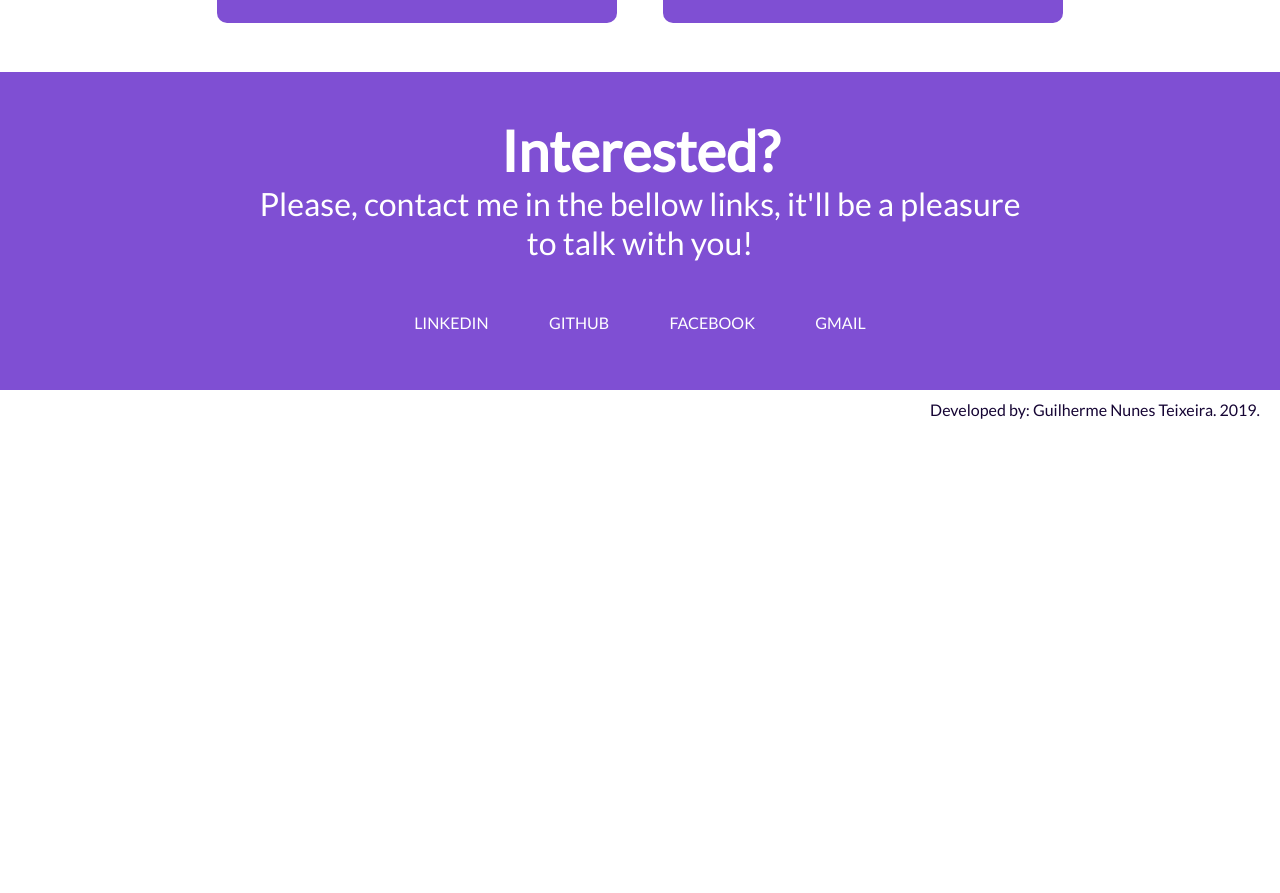
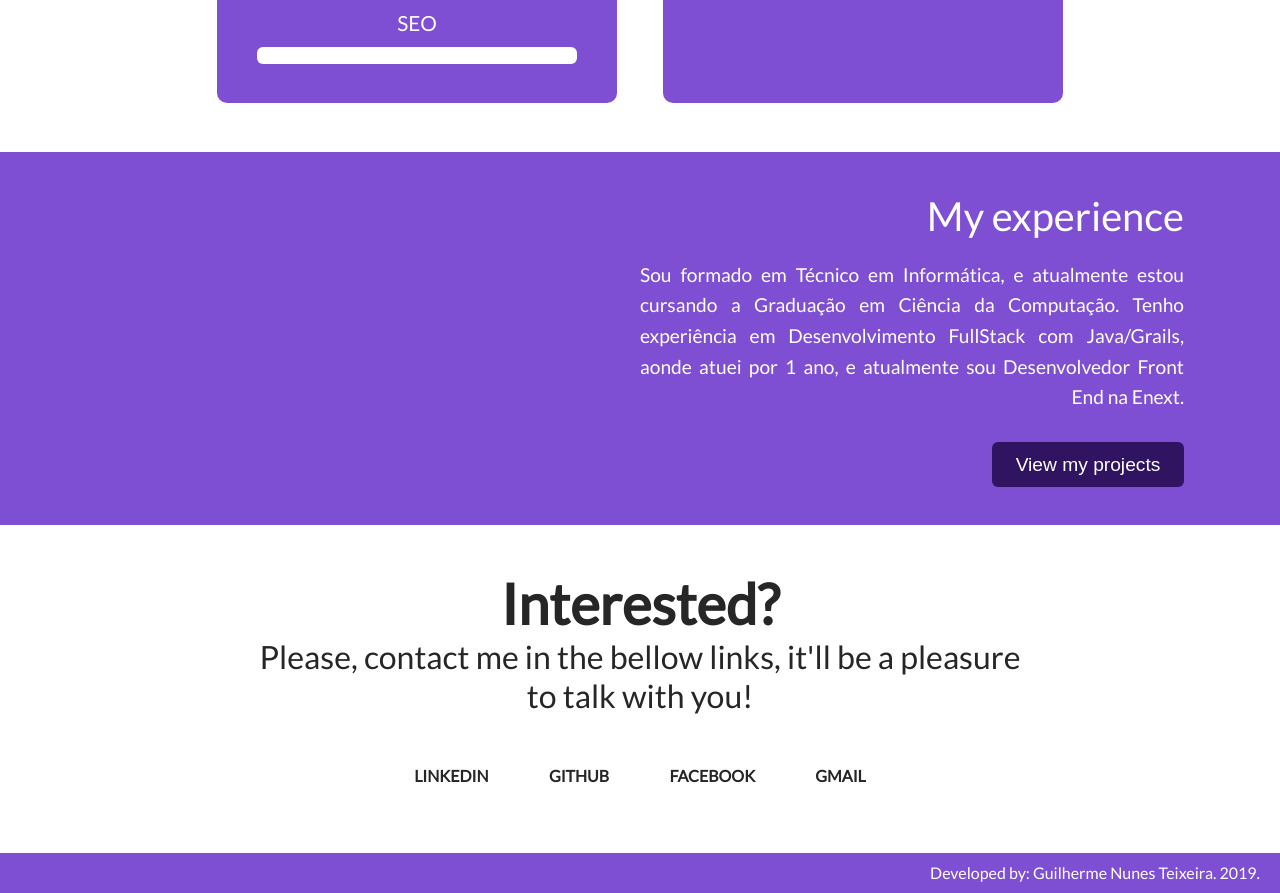
Before and after one commit to gnunesdev/gnunes_port, a plain HTML site: page index.html in a window 1280 px wide. Shown: the part 1431-2324 px from the top of the page. Before the commit the page ends 1861 px from the top, so only its background shows below. Drawn offline with Linux system fonts and the light colour scheme.

Commit message:
add my experience section + little changes

```diff
--- a/css/default.scss
+++ b/css/default.scss
@@ -78,7 +78,7 @@ header{
 .me{
   color: #000;
   text-align: center;
-  height: 70vh;
+  height: 80vh;
   display: flex;
   flex-direction: column;
   justify-content: center;
@@ -92,8 +92,12 @@ header{
   color: #444444;
 }
 
+.container{
+  width: 85%;
+}
+
 .about-me{
-  background-color: rgb(127, 79, 211);;
+  background-color: rgb(127, 79, 211);
 
   h2{
     padding: 1em 0 0 0;
@@ -184,10 +188,55 @@ header{
   border-radius: 6px;
 }
 
+
+.experience{
+  background-color: rgb(127, 79, 211);
+
+  .container{
+    display: flex;
+    flex-direction: column;
+    align-items: flex-end;
+  }
+
+  h2{
+    padding: 1em 0 0 0;
+    font-size: 2.5em;
+  }
+
+  p{
+    padding: 1em 0 1.5em 0;
+    width: 50%;
+    text-align:justify;
+    text-align-last: right;
+    -moz-text-align-last: right;
+    font-size: 1.2em;
+    line-height: 1.6em;
+  }
+
+  button{
+    padding: .6em;
+    font-size: 1.2em;
+    color: white;
+    background-color: rgb(48, 20, 97);
+    border: none;
+    border-radius: 6px;
+    cursor: pointer;
+    transition: all .2s ease;
+    margin-bottom: 2em;
+    width: 10em;
+  }
+
+  button:hover{
+    background-color: #4d2e83;
+  }
+}
+
 .contact{
-  background-color: rgb(127, 79, 211);;
+  background-color: #fff;
   text-align: center;
-  height: auto;
+  min-height: 270px;
+  color: hsl(0, 0%, 15%);
+  padding-bottom: 3.6em;
 }
 
 .contact h1{
@@ -201,28 +250,33 @@ header{
 }
 
 .contact nav{
-  padding-bottom: 3.6em;
   text-align: center;
   width: 40%;
   margin: auto;
+  font-weight: bold;
 }
 
 .contact ul{
   display: flex;
   justify-content: space-around;
+
 }
 
 .contact li:hover{
-  border-bottom: 4px solid white;
+  border-bottom: 4px solid hsl(0, 0%, 15%);;
   transition: all .1s ease;
+}
+
+.contact a{
+  color: hsl(0, 0%, 15%);
 }
 
 .footer{
   width: 100%;
   height: 40px;
-  background: #fff;
+  background: rgb(127, 79, 211);
   text-align: right;
-  color: #160534;
+  color: #fff;
 }
 
 .footer p{
--- a/index.html
+++ b/index.html
@@ -39,12 +39,12 @@
           <div class="container">
             <h2>Who am I?</h2>
             <p>Hi there,  I'm a computer science student and front end developer completely passionate about technology. Everything I do, I put my heart, my veins, and my soul to do the best that i can.</p>
-            <button>View my projects</button>
+            <button>Discover more about me</button>
           </div>
         </div>
       </section>
 
-      <!-- section -->
+      <!-- skills -->
       <section id="skills">
         <div class="skills">
           <h1>My Skills</h1>
@@ -71,6 +71,17 @@
               <p>Java/Grails</p>
               <div class="bar-perc"></div>
             </div>
+          </div>
+        </div>
+      </section>
+
+      <!-- experience -->
+      <section id="experience">
+        <div class="experience">
+          <div class="container">
+            <h2>My experience</h2>
+            <p>Sou formado em Técnico em Informática, e atualmente estou cursando a Graduação em Ciência da Computação. Tenho experiência em Desenvolvimento FullStack com Java/Grails, aonde atuei por 1 ano, e atualmente sou Desenvolvedor Front End na Enext.</p>
+            <button>View my projects</button>
           </div>
         </div>
       </section>
```
Also changed, not shown: css/default.css.
